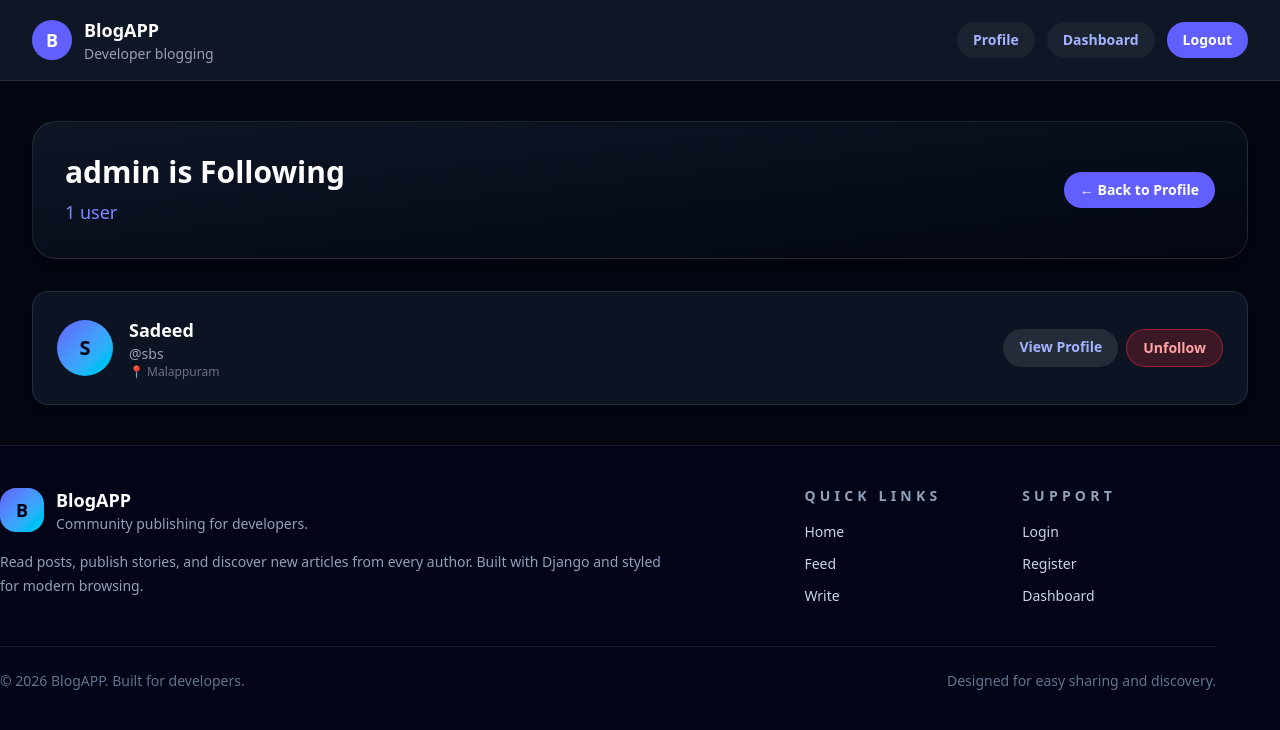
After one commit to Sadeed-BS/blogapp, a Django app: page /following/admin/ in a window 1280 px wide. The commit adds this page. Shown: the top 730 px of the page. Run offline with Django 5.2, Linux system fonts and the light colour scheme; a user stored in the database is signed in; data comes from the database, SQL or seed files in the repository; both versions use the stored data as it was after the commit.

Commit message:
almost finished

```diff
--- a/myapp/templates/admin_home.html
+++ b/myapp/templates/admin_home.html
@@ -39,7 +39,7 @@
                     </div>
                     <div class="rounded-3xl bg-indigo-500/10 px-4 py-3 text-indigo-300">Superuser</div>
                 </div>
-                <div class="mt-10 grid gap-4 sm:grid-cols-3">
+                <div class="mt-10 grid gap-4 sm:grid-cols-4">
                     <div class="rounded-3xl border border-white/10 bg-white/5 p-6">
                         <p class="text-sm text-gray-400">Total users</p>
                         <p class="mt-3 text-3xl font-semibold text-white">{{ user_count }}</p>
@@ -51,6 +51,10 @@
                     <div class="rounded-3xl border border-white/10 bg-white/5 p-6">
                         <p class="text-sm text-gray-400">Blog posts</p>
                         <p class="mt-3 text-3xl font-semibold text-white">{{ blog_count }}</p>
+                    </div>
+                    <div class="rounded-3xl border border-white/10 bg-white/5 p-6">
+                        <p class="text-sm text-gray-400">Follow relations</p>
+                        <p class="mt-3 text-3xl font-semibold text-white">{{ total_follows }}</p>
                     </div>
                 </div>
             </section>
--- a/myapp/templates/blog_feed.html
+++ b/myapp/templates/blog_feed.html
@@ -57,7 +57,7 @@
                                 <div class="space-y-6 p-8 sm:p-10">
                                     <div class="flex flex-col gap-3 sm:flex-row sm:items-center sm:justify-between">
                                         <div>
-                                            <p class="text-sm font-semibold uppercase tracking-[0.24em] text-cyan-300">{{ blog.USER.username }}</p>
+                                            <a href="{% url 'profile' blog.USER.username %}" class="text-sm font-semibold uppercase tracking-[0.24em] text-cyan-300 hover:text-cyan-200 transition">{{ blog.USER.username }}</a>
                                             <p class="mt-2 text-4xl font-semibold text-white">{{ blog.title }}</p>
                                         </div>
                                         <time datetime="{{ blog.created_at|date:'Y-m-d' }}" class="text-sm text-slate-400">{{ blog.created_at|date:'M d, Y' }}</time>
@@ -70,7 +70,7 @@
                                 <div class="space-y-4 p-6 sm:p-8">
                                     <div class="flex items-center justify-between gap-4">
                                         <div>
-                                            <p class="text-sm font-semibold uppercase tracking-[0.24em] text-cyan-300">{{ blog.USER.username }}</p>
+                                            <a href="{% url 'profile' blog.USER.username %}" class="text-sm font-semibold uppercase tracking-[0.24em] text-cyan-300 hover:text-cyan-200 transition">{{ blog.USER.username }}</a>
                                             <h2 class="mt-2 text-2xl font-semibold text-white">{{ blog.title }}</h2>
                                         </div>
                                         <time datetime="{{ blog.created_at|date:'Y-m-d' }}" class="text-sm text-slate-400">{{ blog.created_at|date:'M d, Y' }}</time>
--- /dev/null
+++ b/myapp/templates/following_list.html
@@ -0,0 +1,90 @@
+<!DOCTYPE html>
+<html lang="en">
+    {% load static %}
+    <head>
+        <meta charset="UTF-8">
+        <meta name="viewport" content="width=device-width, initial-scale=1">
+        <title>Following - BlogAPP</title>
+        <link rel="icon" href="{% static 'icon/favicon.svg' %}" type="image/svg+xml">
+        <script src="https://cdn.jsdelivr.net/npm/@tailwindcss/browser@4"></script>
+    </head>
+    <body class="bg-gray-950 text-white font-sans antialiased selection:bg-indigo-500 selection:text-white">
+        <header class="border-b border-white/10 bg-gray-900/95 backdrop-blur-xl">
+            <div class="mx-auto flex flex-col gap-4 px-6 py-4 lg:flex-row lg:items-center lg:justify-between lg:px-8">
+                <a href="{% url 'home' %}" class="flex items-center gap-3 text-white">
+                    <span class="inline-flex h-10 w-10 items-center justify-center rounded-full bg-indigo-500 text-lg font-semibold">B</span>
+                    <div>
+                        <p class="text-lg font-semibold">BlogAPP</p>
+                        <p class="text-sm text-gray-400">Developer blogging</p>
+                    </div>
+                </a>
+                <div class="flex flex-wrap items-center justify-end gap-3">
+                    <a href="{% url 'profile' profile_user.username %}" class="rounded-full bg-white/5 px-4 py-2 text-sm font-semibold text-indigo-300 hover:bg-white/10">Profile</a>
+                    {% if is_own_profile %}
+                        <a href="{% url 'user_home' %}" class="rounded-full bg-white/5 px-4 py-2 text-sm font-semibold text-indigo-300 hover:bg-white/10">Dashboard</a>
+                    {% endif %}
+                    {% if user.is_authenticated %}
+                        <form method="post" action="{% url 'logout' %}" class="ml-0">
+                            {% csrf_token %}
+                            <button type="submit" class="rounded-full bg-indigo-500 px-4 py-2 text-sm font-semibold text-white hover:bg-indigo-400">Logout</button>
+                        </form>
+                    {% endif %}
+                </div>
+            </div>
+        </header>
+
+        <main class="mx-auto max-w-7xl px-6 py-10 lg:px-8">
+            <!-- Header Section -->
+            <section class="rounded-3xl border border-white/10 bg-gradient-to-br from-gray-900/90 to-gray-950 p-8 shadow-xl shadow-black/20 mb-8">
+                <div class="flex items-center justify-between">
+                    <div>
+                        <h1 class="text-3xl font-bold text-white">{{ profile_user.username }} is Following</h1>
+                        <p class="mt-2 text-lg text-indigo-400">{{ following_count }} user{{ following_count|pluralize }}</p>
+                    </div>
+                    <a href="{% url 'profile' profile_user.username %}" class="rounded-full bg-indigo-500 px-4 py-2 text-sm font-semibold text-white hover:bg-indigo-400">← Back to Profile</a>
+                </div>
+            </section>
+
+            <!-- Following List -->
+            <section class="space-y-4">
+                {% if following %}
+                    {% for user_following in following %}
+                        {% with user_profile=user_following.userprofile_set.first %}
+                            <div class="rounded-2xl border border-white/10 bg-gray-900/80 p-6 shadow-xl shadow-black/10 hover:border-white/20 transition">
+                                <div class="flex items-center justify-between gap-4">
+                                    <div class="flex items-center gap-4">
+                                        <div class="flex h-14 w-14 items-center justify-center rounded-full bg-gradient-to-br from-indigo-500 to-cyan-400 text-xl font-bold text-gray-950">
+                                            {{ user_following.username|first|upper }}
+                                        </div>
+                                        <div>
+                                            <a href="{% url 'profile' user_following.username %}" class="text-lg font-semibold text-white hover:text-indigo-400 transition">
+                                                {{ user_profile.name }}
+                                            </a>
+                                            <p class="text-sm text-gray-400">@{{ user_following.username }}</p>
+                                            {% if user_profile.place %}
+                                                <p class="text-xs text-gray-500">📍 {{ user_profile.place }}</p>
+                                            {% endif %}
+                                        </div>
+                                    </div>
+                                    <div class="flex gap-2">
+                                        <a href="{% url 'profile' user_following.username %}" class="rounded-full bg-white/10 px-4 py-2 text-sm font-semibold text-indigo-300 hover:bg-white/20 transition">View Profile</a>
+                                        {% if is_own_profile %}
+                                            <a href="{% url 'unfollow_user' user_following.username %}" class="rounded-full bg-red-500/20 border border-red-500/50 px-4 py-2 text-sm font-semibold text-red-300 hover:bg-red-500/30 transition">Unfollow</a>
+                                        {% endif %}
+                                    </div>
+                                </div>
+                            </div>
+                        {% endwith %}
+                    {% endfor %}
+                {% else %}
+                    <div class="rounded-2xl border border-white/10 bg-gray-900/80 p-12 text-center shadow-xl shadow-black/10">
+                        <p class="text-2xl text-gray-400">Not following anyone yet</p>
+                        <p class="mt-2 text-sm text-gray-500">{{ profile_user.username }} hasn't followed any users yet.</p>
+                    </div>
+                {% endif %}
+            </section>
+        </main>
+
+        {% include 'footer.html' %}
+    </body>
+</html>
--- a/myapp/templates/view_users.html
+++ b/myapp/templates/view_users.html
@@ -41,7 +41,7 @@
                             {% if users %}
                                 {% for i in users %}
                                     <tr class="transition hover:bg-white/5">
-                                        <td class="px-6 py-4 text-slate-100">{{ i.name }}</td>
+                                        <td class="px-6 py-4 text-slate-100"><a href="{% url 'profile' i.USER.username %}" class="text-indigo-400 hover:text-indigo-300 transition">{{ i.name }}</a></td>
                                         <td class="px-6 py-4 text-slate-300 break-words">{{ i.email }}</td>
                                         <td class="px-6 py-4 text-slate-300">{{ i.phone }}</td>
                                         <td class="px-6 py-4 text-slate-300">{{ i.place }}</td>
--- a/myapp/urls.py
+++ b/myapp/urls.py
@@ -16,4 +16,10 @@ urlpatterns = [
     path('view_blogs_admin/',views.view_blogs_admin,name='view_blogs_admin'),
     path('delete_blog_admin/<int:id>/',views.delete_blog_admin,name='delete_blog_admin'),
     path('blogs/', views.blog_feed, name='blog_feed'),
+    path('profile/<str:username>/', views.profile, name='profile'),
+    path('profile/<str:username>/follow/', views.follow_user, name='follow_user'),
+    path('profile/<str:username>/unfollow/', views.unfollow_user, name='unfollow_user'),
+    path('followers/<str:username>/', views.followers_list, name='followers_list'),
+    path('following/<str:username>/', views.following_list, name='following_list'),
+    path('remove_follower/<str:username>/', views.remove_follower, name='remove_follower'),
 ]
--- a/myapp/views.py
+++ b/myapp/views.py
@@ -1,9 +1,9 @@
-from django.shortcuts import render, redirect
+from django.shortcuts import render, redirect, get_object_or_404
 from django.contrib.auth import authenticate,login,logout
 from django.contrib.auth.decorators import login_required, user_passes_test
 from django.contrib.auth.models import User
 from django.db.models import Q
-from .models import UserProfile, Blog
+from .models import UserProfile, Blog, Follow
 
 # Create your views here.
 
@@ -76,21 +76,26 @@ def logout_view(request):
 def user_home(request):
     user_profile = UserProfile.objects.filter(USER=request.user).first()
     user_blogs = Blog.objects.filter(USER=request.user).order_by('-created_at')
+    followers_count = Follow.objects.filter(following=request.user).count()
+    following_count = Follow.objects.filter(follower=request.user).count()
     stats = {
         'profile': user_profile,
         'blog_count': user_blogs.count(),
         'recent_blogs': user_blogs[:5],
+        'followers_count': followers_count,
+        'following_count': following_count,
     }
     return render(request, 'user_home.html', stats)
 
 @login_required
-@user_passes_test(lambda user: user.is_superuser)
+@user_passes_test(lambda user: user.is_superuser, login_url='home')
 def admin_view(request):
     stats = {
         'user_count': User.objects.count(),
         'profile_count': UserProfile.objects.count(),
         'blog_count': Blog.objects.count(),
         'recent_blogs': Blog.objects.order_by('-created_at')[:5],
+        'total_follows': Follow.objects.count(),
     }
     return render(request, 'admin_home.html', stats)
 
@@ -167,7 +172,7 @@ def delete_blog(request,id):
    return redirect('my_blogs')
 
 @login_required
-@user_passes_test(lambda user: user.is_superuser)
+@user_passes_test(lambda user: user.is_superuser, login_url='home')
 def delete_blog_admin(request,id):
 
    blog = Blog.objects.get(id=id)
@@ -177,11 +182,133 @@ def delete_blog_admin(request,id):
    return redirect('view_blogs_admin')
 
 
+def profile(request, username):
+    """Display a user's profile and their blogs"""
+    user = get_object_or_404(User, username=username)
+
+    # Do not allow non-admin users to view an admin profile.
+    if user.is_superuser and not request.user.is_superuser:
+        return redirect('home')
+
+    user_profile = get_object_or_404(UserProfile, USER=user)
+    user_blogs = Blog.objects.filter(USER=user).order_by('-created_at')
+
+    is_own_profile = request.user == user
+
+    # Get follower and following counts
+    followers_count = Follow.objects.filter(following=user).count()
+    following_count = Follow.objects.filter(follower=user).count()
+
+    # Check if current user is following this user
+    is_following = False
+    if request.user.is_authenticated and not is_own_profile:
+        is_following = Follow.objects.filter(follower=request.user, following=user).exists()
+
+    context = {
+        'profile_user': user,
+        'user_profile': user_profile,
+        'user_blogs': user_blogs,
+        'blog_count': user_blogs.count(),
+        'is_own_profile': is_own_profile,
+        'followers_count': followers_count,
+        'following_count': following_count,
+        'is_following': is_following,
+    }
+
+    return render(request, 'profile.html', context)
+
+
+@login_required
+def follow_user(request, username):
+    """Follow a user"""
+    user_to_follow = get_object_or_404(User, username=username)
+
+    # Can't follow yourself
+    if request.user == user_to_follow:
+        return redirect('profile', username=username)
+
+    # Create follow relationship
+    Follow.objects.get_or_create(
+        follower=request.user,
+        following=user_to_follow
+    )
+
+    return redirect('profile', username=username)
+
+
+@login_required
+def unfollow_user(request, username):
+    """Unfollow a user"""
+    user_to_unfollow = get_object_or_404(User, username=username)
+
+    # Can't unfollow yourself
+    if request.user == user_to_unfollow:
+        return redirect('profile', username=username)
+
+    # Delete follow relationship
+    Follow.objects.filter(
+        follower=request.user,
+        following=user_to_unfollow
+    ).delete()
+
+    return redirect('profile', username=username)
+
+
+@login_required
+def followers_list(request, username):
+    """Display list of followers for a user"""
+    user = get_object_or_404(User, username=username)
+    followers = Follow.objects.filter(following=user).select_related('follower')
+
+    is_own_profile = request.user == user
+
+    context = {
+        'profile_user': user,
+        'followers': [follow.follower for follow in followers],
+        'is_own_profile': is_own_profile,
+        'followers_count': followers.count(),
+    }
+
+    return render(request, 'followers_list.html', context)
+
+
+@login_required
+def following_list(request, username):
+    """Display list of users that a user is following"""
+    user = get_object_or_404(User, username=username)
+    following = Follow.objects.filter(follower=user).select_related('following')
+
+    is_own_profile = request.user == user
+
+    context = {
+        'profile_user': user,
+        'following': [follow.following for follow in following],
+        'is_own_profile': is_own_profile,
+        'following_count': following.count(),
+    }
+
+    return render(request, 'following_list.html', context)
+
+
+@login_required
+def remove_follower(request, username):
+    """Remove a follower"""
+    follower_user = get_object_or_404(User, username=username)
+
+    # Only owner can remove followers
+    Follow.objects.filter(
+        follower=follower_user,
+        following=request.user
+    ).delete()
+
+    return redirect('followers_list', username=request.user.username)
+
+
 def custom_404_view(request, exception=None):
     return render(request, '404.html', status=404)
 
 @login_required
-@user_passes_test(lambda user: user.is_superuser)
+@user_passes_test(lambda user: user.is_superuser, login_url='home')
 def view_blogs_admin(request):
 
    blogs = Blog.objects.all()
@@ -189,7 +316,7 @@ def view_blogs_admin(request):
    return render(request,'view_blogs_admin.html',{'blogs':blogs})
 
 @login_required
-@user_passes_test(lambda user: user.is_superuser)
+@user_passes_test(lambda user: user.is_superuser, login_url='home')
 def view_users(request):
 
    users = UserProfile.objects.all()
```
Also changed, not shown: myapp/models.py (+14 -0 lines), myapp/templates/followers_list.html (added, +90 -0 lines), myapp/templates/profile.html (added, +150 -0 lines), myapp/templates/user_home.html (+11 -11 lines), db.sqlite3, myapp/migrations/0002_follow.py (added).
